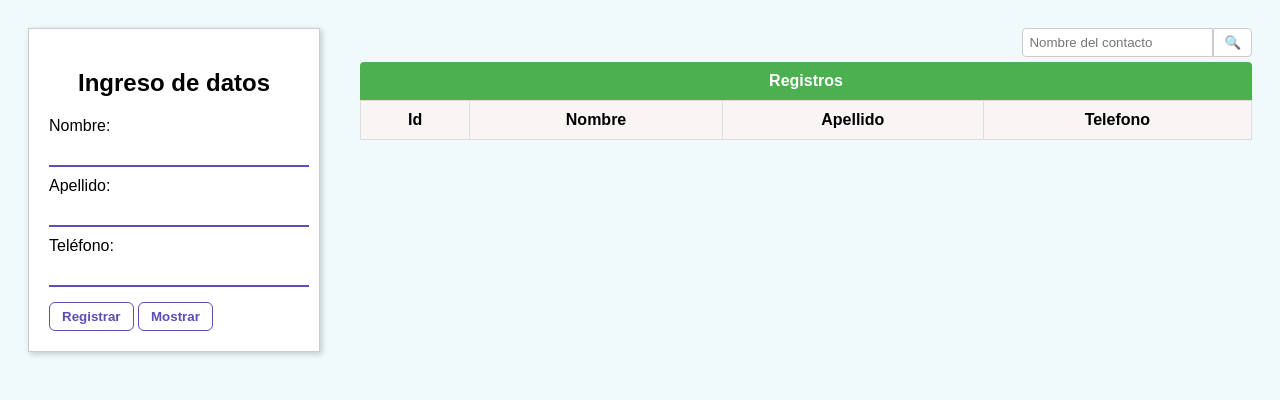
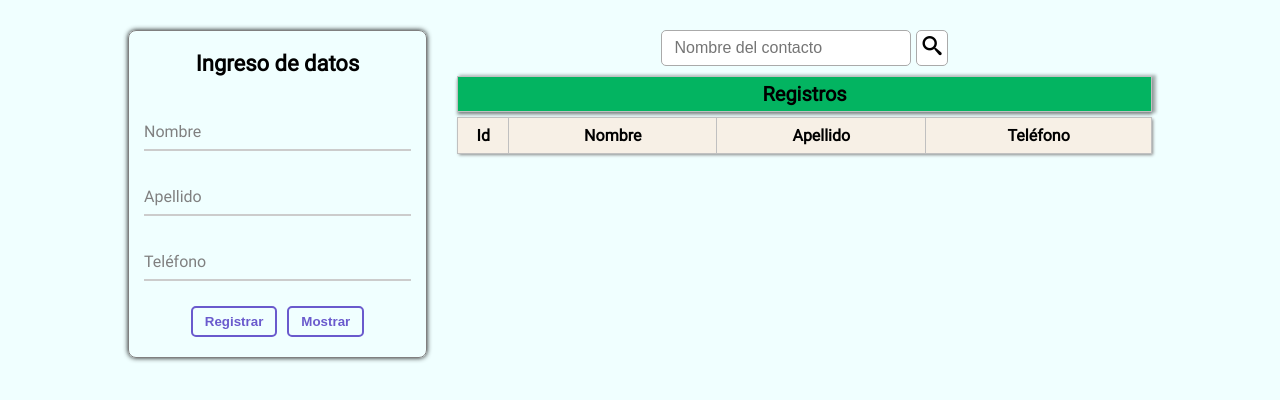
Before and after one commit to Dubieragudelo/Registro-usuarios, a plain HTML site: page index.html in a window 1280 px wide. Drawn offline with Linux system fonts and the light colour scheme; files that its build step writes are made by us from their sources.

Commit message:
se modifican style.css y index.html

```diff
--- a/CSS/style.css
+++ b/CSS/style.css
@@ -1,102 +1,225 @@
-body {
-  font-family: Arial, sans-serif;
-  background-color: #f0fafa;
-  display: flex;
-  justify-content: center;
-  align-items: flex-start;
-  gap: 40px;
-  padding: 20px;
+/* Reset General */
+* {
+  margin: 0;
+  padding: 0;
+  box-sizing: border-box;
 }
 
-/* Caja de ingreso de datos */
-.form-container {
-  background: white;
-  padding: 20px;
-  border: 1px solid #ccc;
-  box-shadow: 2px 2px 6px rgba(0,0,0,0.2);
-  width: 250px;
+/* Fuente */
+@font-face {
+  font-family: "miFuente";
+  src: url("../fonts/Roboto-Regular.ttf");
 }
 
-.form-container h2 {
-  text-align: center;
-  margin-bottom: 20px;
+/* Body */
+body {
+  background: azure;
+  font-family: miFuente, sans-serif;
+  font-size: 100%;
 }
 
-.form-container label {
-  display: block;
-  margin: 10px 0 5px;
+/* Contenedor general */
+.contenedor {
+  width: 80%;
+  margin: 30px auto;
+  display: flex;
+  align-items: flex-start;
+  gap: 30px;
 }
 
-.form-container input {
-  width: 100%;
-  padding: 5px;
-  border: none;
-  border-bottom: 2px solid #5c4db8;
-  outline: none;
+/* Caja del formulario */
+.contenedor_formulario {
+  border: 1px solid gray;
+  box-shadow: 0 0 5px rgba(0, 0, 0, 0.9);
+  width: 80%;
+  margin: 0;
+  display: flex;
+  flex-direction: column;
+  align-items: center;
+  padding: 20px 15px;
+  border-radius: 8px;
+
 }
 
-.form-container button {
-  margin-top: 15px;
-  padding: 6px 12px;
-  border: 1px solid #5c4db8;
-  background: white;
-  color: #5c4db8;
-  border-radius: 6px;
-  cursor: pointer;
+.formulario_titulo {
+  margin-bottom: 10px;
   font-weight: bold;
+  font-size: 22px;
 }
 
-.form-container button:hover {
-  background: #5c4db8;
+/* === Inputs estilo Google === */
+.formulario_label {
+  position: relative;
+  margin-top: 25px;
+  width: 100%;
+  max-width: 280px;
+}
+
+.formulario_input {
+  width: 100%;
+  padding: 10px 0;
+  border: none;
+  border-bottom: 2px solid #ccc;
+  font-size: 16px;
+  background: transparent;
+  outline: none;
+  transition: border-color 0.3s ease;
+}
+
+.formulario_input:focus {
+  border-bottom: 2px solid slateblue;
+}
+
+.formulario_span {
+  position: absolute;
+  left: 0;
+  top: 50%;
+  transform: translateY(-50%);
+  font-size: 16px;
+  color: gray;
+  pointer-events: none;
+  transition: 0.3s ease all;
+}
+
+.formulario_input:focus + .formulario_span,
+.formulario_input:not(:placeholder-shown) + .formulario_span {
+  top: -5px;
+  font-size: 12px;
+  color: slateblue;
+}
+
+/* Botones */
+.formulario_botones {
+  display: flex;
+  gap: 10px;
+  margin-top: 25px;
+}
+
+.formulario_boton {
+  border: 2px solid slateblue;
+  padding: 6px 12px;
+  border-radius: 5px;
+  font-weight: bold;
+  color: slateblue;
+  background: transparent;
+  cursor: pointer;
+  transition: all 0.3s ease;
+}
+
+.formulario_boton:hover {
+  background: slateblue;
   color: white;
 }
 
-/* Contenedor de registros */
-.records-container {
-  flex: 1;
+/* === Sección datos === */
+.contenedor_datos {
+  display: flex;
+  flex-direction: column;
+  gap: 10px;
+  align-items: center;
+  justify-content: center;
+  width: 200%;
 }
 
-.search-box {
+/* Filtro */
+.contenedor_filtro {
   display: flex;
-  justify-content: flex-end;
-  margin-bottom: 5px;
+  gap: 5px;
 }
 
-.search-box input {
-  padding: 6px;
-  border: 1px solid #ccc;
-  border-radius: 4px 0 0 4px;
+.filtro_input {
+  width: 250px;
+  font-size: 1em;
+  padding: 8px 12px;
+  border: 1px solid #aaa;
+  border-radius: 5px;
 }
 
-.search-box button {
-  border: 1px solid #ccc;
-  background: white;
-  padding: 6px 10px;
-  border-radius: 0 4px 4px 0;
+.icon-search {
+  padding: 5px;
+  background: #fff;
+  border: 1px solid #aaa;
+  border-radius: 5px;
+  font-size: 1.2em;
+  color: black;
   cursor: pointer;
 }
 
-.records-header {
-  background: #4caf50;
-  color: white;
-  padding: 10px;
-  text-align: center;
-  font-weight: bold;
-  border-radius: 4px 4px 0 0;
+/* Tabla */
+.contenedor_tabla {
+  border-collapse: collapse;
+  margin: 0 auto;
+  max-width: 800px;
+  width: 100%;
+  height: auto;
+
 }
 
-table {
-  width: 100%;
-  border-collapse: collapse;
-  background: #f9f5f5;
+.tabla_titulo {
+  font-weight: bold;
+  margin-bottom: 5px;
+  font-size: 20px;
+  padding: 5px 0;
+  text-align: center;
+  background: rgb(3, 180, 97);
+  border: 1px solid silver;
+  box-shadow: 0px 3px 3px rgba(0, 0, 0, 0.3), 3px 0px 3px 1px rgba(0, 0, 0, 0.3);
 }
 
-th, td {
+.tabla__campo {
+  background: rgb(247, 240, 230);
+  color: black;
+  font-size: 16px;
+  font-weight: bold;
+  padding: 8px 0;
+  text-align: center;
+  border: 1px solid silver;
+}
+table tr {
+  border: 1px solid silver;
+  box-shadow: 1px 1px 3px #888888;
+
+}
+table td {
+  text-align: center;
+  font-size: 16px;
   padding: 10px;
-  border: 1px solid #ddd;
-  text-align: center;
 }
 
-th {
+/* Ocultar */
+.ocultar {
+  display: none;
+}
+
+/* Iconos dentro de la celda Teléfono */
+.celdaTelefono {
+  display: flex;
+  justify-content: center;
+  align-items: center;
+}
+
+.celdaTelefono___dato {
+  width: 70%;
+  text-align: right;
+  padding-right: 20px;
+}
+
+.celdaTelefono___iconosSpan {
+  width: 30%;
+  padding-right: 10px;
+  display: flex;
+  justify-content: flex-end;
+  gap: 13px;
+}
+
+.icon-pencil {
+  color: slateblue;
   font-weight: bold;
+  cursor: pointer;
 }
+
+.icon-bin {
+  color: red;
+  font-weight: bold;
+  cursor: pointer;
+}
--- a/index.html
+++ b/index.html
@@ -3,49 +3,74 @@
 
 <head>
   <meta charset="UTF-8">
-  <title>Agenda de Contactos</title>
-  <link rel="stylesheet" href="style.css">
+  <meta http-equiv="X-UA-Compatible" content="IE=edge">
+  <meta name="viewport" content="width=device-width, initial-scale=1.0">
+  <title>Contactos</title>
+  <link rel="stylesheet" href="./css/fonts.css">
+  <link rel="stylesheet" href="./css/style.css">
+  <link rel="stylesheet" href="./css/mobile.css">
+  <link rel="shortcut icon" href="./imagenes/Code.ico" type="image/x-icon">
+  <link rel="stylesheet" href="./css/sweetalert2.css">
+  <script src="./js/sweetalert2.min.js"></script>
 </head>
 
 <body>
+  <!-- Contenedor general -->
+  <div class="contenedor">
     <!-- Formulario -->
-  <div class="form-container">
-    <h2>Ingreso de datos</h2>
-    <label for="nombre">Nombre:</label>
-    <input type="text" id="nombre">
+    <div class="contenedor_formulario">
+      <h2 class="formulario_titulo">Ingreso de datos</h2>
 
-    <label for="apellido">Apellido:</label>
-    <input type="text" id="apellido">
+      <!-- Input Nombre -->
+      <label class="formulario_label">
+        <input type="text" class="formulario_input" id="inputNombre" placeholder=" " autocomplete="off" />
+        <span class="formulario_span">Nombre</span>
+      </label>
 
-    <label for="telefono">Teléfono:</label>
-    <input type="text" id="telefono">
+      <!-- Input Apellido -->
+      <label class="formulario_label">
+        <input type="text" class="formulario_input" id="inputApellido" placeholder=" " autocomplete="off" />
+        <span class="formulario_span">Apellido</span>
+      </label>
 
-    <button id="registrar">Registrar</button>
-    <button id="mostrar">Mostrar</button>
+      <!-- Input Teléfono -->
+      <label class="formulario_label">
+        <input type="number" class="formulario_input" id="inputTelefono" placeholder=" " autocomplete="off" />
+        <span class="formulario_span">Teléfono</span>
+      </label>
+
+      <!-- Botones -->
+      <div class="formulario_botones">
+        <button class="formulario_boton" id="botonRegistrar">Registrar</button>
+        <button class="formulario_boton" id="botonMostrar">Mostrar</button>
+      </div>
     </div>
 
-  <!-- Registros -->
-  <div class="records-container">
-    <div class="search-box">
-      <input type="text" placeholder="Nombre del contacto">
-      <button>🔍</button>
+    <!-- Sección de búsqueda y tabla -->
+    <div class="contenedor_datos">
+      <div class="contenedor_filtro">
+        <input type="text" class="filtro_input" id="inputFiltro" placeholder="Nombre del contacto" autocomplete="off" />
+        <span class="icon-search" id="botonFiltrar"></span>
       </div>
 
-    <div class="records-header">Registros</div>
-    <table>
+      <!-- Tabla -->
+      <table class="contenedor_tabla" id="tablaDatos">
+        <caption class="tabla_titulo">Registros</caption>
         <thead>
           <tr>
-          <th>Id</th>
-          <th>Nombre</th>
-          <th>Apellido</th>
-          <th>Telefono</th>
+            <th class="tabla__campo">Id</th>
+            <th class="tabla__campo">Nombre</th>
+            <th class="tabla__campo">Apellido</th>
+            <th class="tabla__campo">Teléfono</th>
           </tr>
         </thead>
-      <tbody>
-        <!-- Aquí se llenarán los datos -->
-      </tbody>
+        <tbody class="tabla_resultados" id="resultados"></tbody>
       </table>
     </div>
+  </div>
+
+  <!-- Scripts -->
+  <script type="module" src="./js/script.js"></script>
 </body>
 
 </html>
```
Lines whose indentation alone changed are shown as unchanged.
